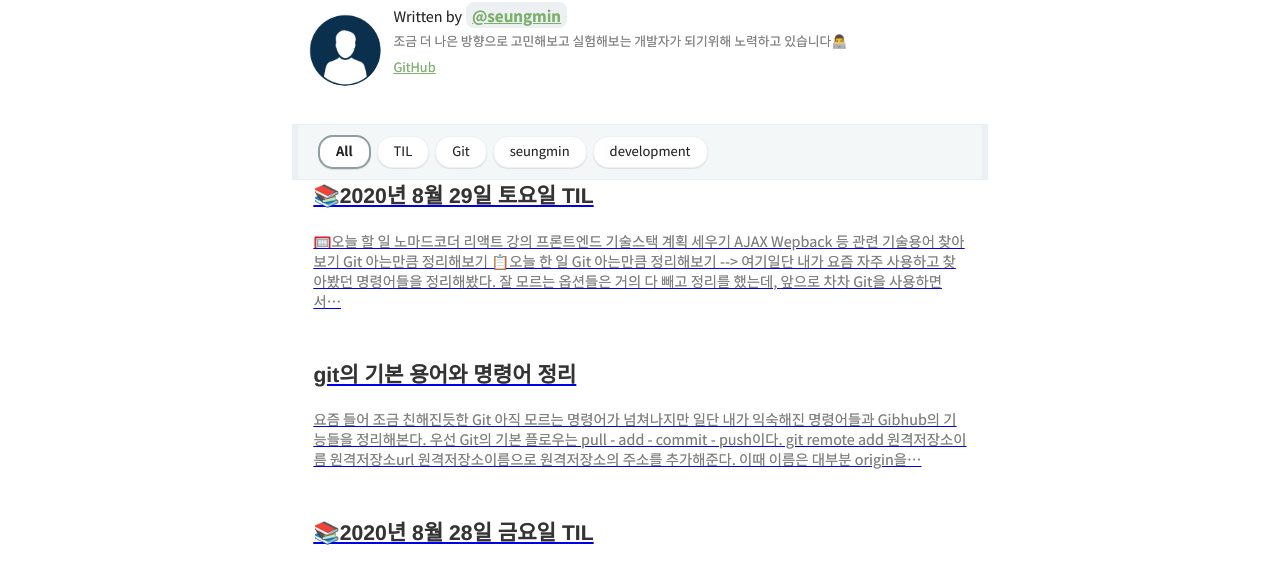
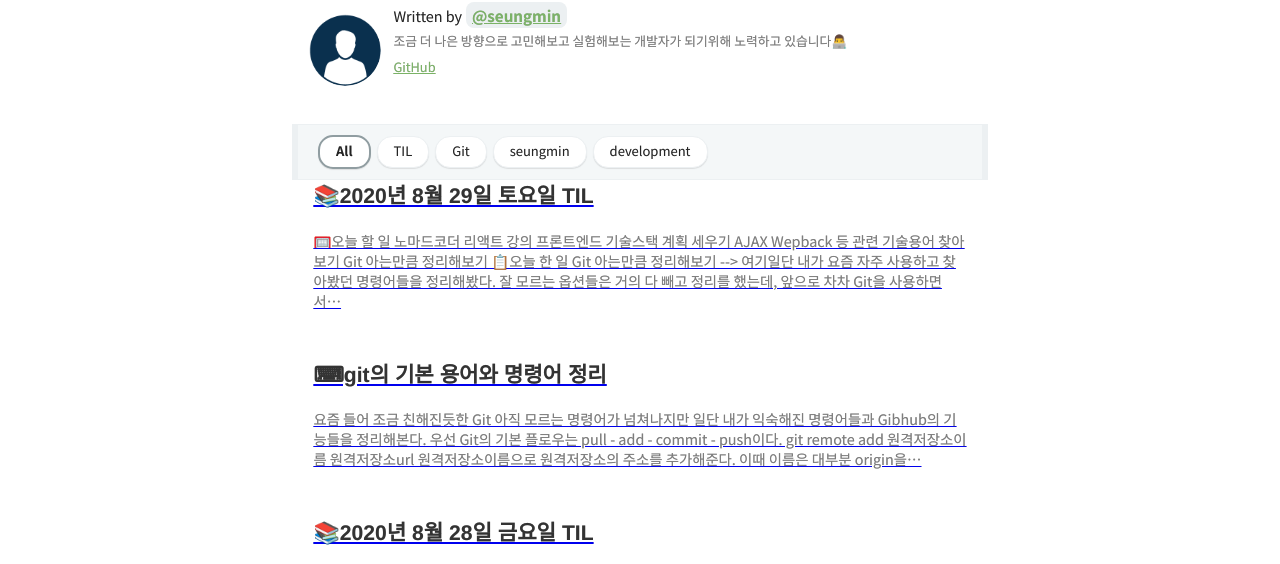
Before and after one commit to seungmin-dev/devlog, a Gatsby site: page / in a window 1280 px wide. Shown: the part 198-762 px from the top of the page. Built offline with nearby package versions, Linux system fonts and the light colour scheme; Gatsby itself is replaced by a stand-in of ours; some packages are replaced by stand-ins of ours; what typography-theme-github would draw is missing.

Commit message:
git_command.md

```diff
--- a/content/blog/Git/git_command.md
+++ b/content/blog/Git/git_command.md
@@ -1,5 +1,5 @@
 ---
-title: git의 기본 용어와 명령어 정리
+title: ⌨git의 기본 용어와 명령어 정리
 date: 2020-08-28 16:49:46
 category: Git
 draft: false
```
